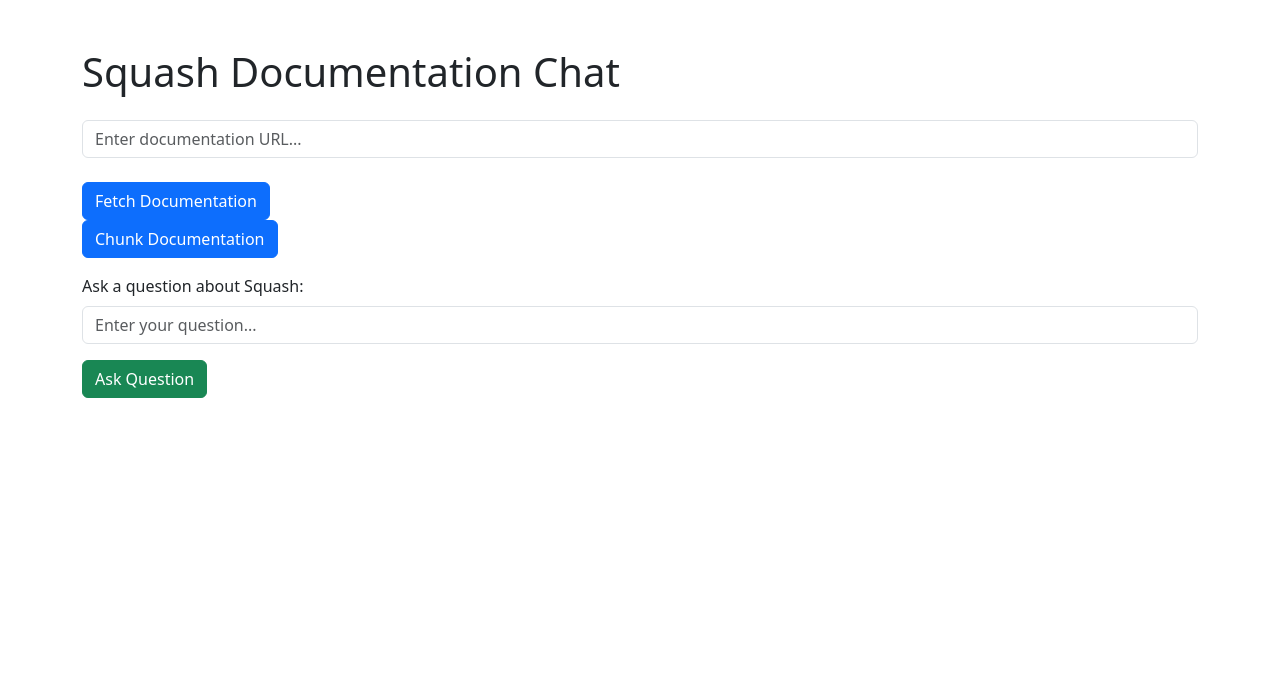
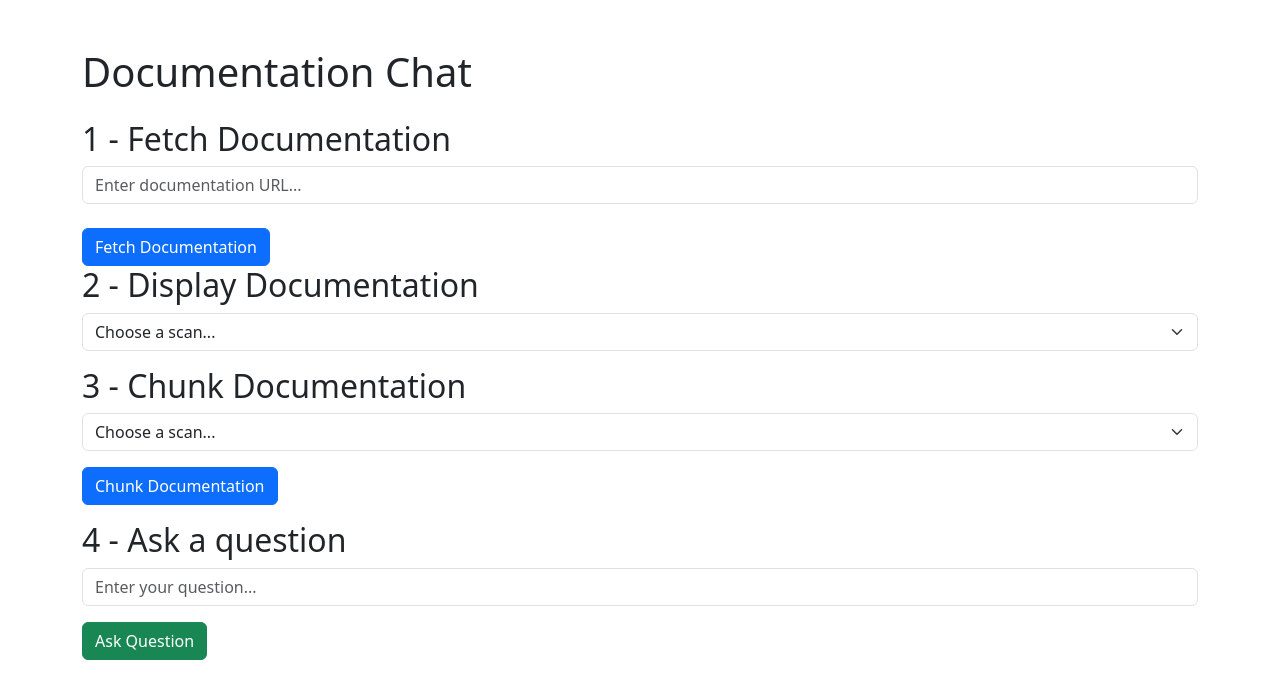
Before and after one commit to lmazure/rag, a Flask app: page / in a window 1280 px wide. Shown: the top 699 px of the page. Run offline with Flask 3, Linux system fonts and the light colour scheme; data that the repository does not hold is empty.

Commit message:
Feat: store the scans in a SQL table

```diff
--- a/doc_chat/app.py
+++ b/doc_chat/app.py
@@ -42,9 +42,9 @@ def get_all_html_urls(base_url: str) -> List[str]:
 
     return list(set(urls))
 
-def fetch_content(url: str) -> None:
+def fetch_content(scan_id: int, url: str) -> None:
     """Fetch content from URL and split into chunks."""
-    id = scan_db.add_url(db_path, url)
+    id = scan_db.add_scanned_url(db_path, scan_id, url)
     converter = DocumentConverter()
     result = converter.convert(url)
     doc = result.document
@@ -52,9 +52,9 @@ def fetch_content(url: str) -> None:
         fp.write(json.dumps(doc.export_to_dict()))
     return
 
-def chunk_content() -> List[Tuple[str, str]]:
-    """Fetch content from URL and split into chunks."""
-    scanned_urls = scan_db.get_urls(db_path)
+def chunk_content(scan_id: int) -> List[Tuple[str, str]]:
+    """Fetch content from URLs and split into chunks."""
+    scanned_urls = scan_db.get_all_scanned_urls(db_path, scan_id)
     chunker = HybridChunker()
     chunks = []
     for url in scanned_urls:
@@ -99,29 +99,38 @@ Please provide an answer based on the context above. If the context doesn't cont
     print(response)
     return response.choices[0].message.content
 
+
+
 @app.route('/')
 def home():
     return render_template('index.html')
 
 @app.route('/fetch', methods=['POST'])
 def fetch():
+    root_url = request.args.get('root_url')
+    if not root_url:
+        return jsonify({'error': 'root_url is required'}), 400
 
-    base_url = request.args.get('url')
-    if not base_url:
-        return jsonify({'error': 'url is required'}), 400
+    scan_id = scan_db.add_scan(db_path, root_url)
 
-    collection = setup_chroma()
+    urls = get_all_html_urls(root_url)
 
-    urls = get_all_html_urls(base_url)
-
-    for i, url in enumerate(urls):
-        fetch_content(url)
+    for url in urls:
+        fetch_content(scan_id, url)
 
     return jsonify({"message": f"Fetched {len(urls)} URLs"})
 
+@app.route('/scans', methods=['GET'])
+def get_all_scans():
+    """Get all scans"""
+    scans = scan_db.get_all_scans(db_path)
+    return jsonify(scans)
 
 @app.route('/chunk', methods=['POST'])
 def chunk():
+    scan_id = request.args.get('scan_id')
+    if not scan_id:
+        return jsonify({'error': 'scan_id is required'}), 400
 
     collection = setup_chroma()
 
@@ -129,7 +138,7 @@ def chunk():
     all_metadatas = []
     all_ids = []
 
-    chunks = chunk_content()
+    chunks = chunk_content(scan_id)
     i = 0
     for (chunk, url) in chunks:
         all_chunks.append(chunk)
--- a/doc_chat/scan_db.py
+++ b/doc_chat/scan_db.py
@@ -2,7 +2,7 @@ from typing import List, Tuple
 import sqlite3
 import os
 
-database_name = "scans.db.sqlite3"
+database_name = "history.db.sqlite3"
 
 def setup_database(db_path: str) -> None:
     """
@@ -18,7 +18,24 @@ def setup_database(db_path: str) -> None:
     conn = sqlite3.connect(f"{db_path}/{database_name}")
     cursor = conn.cursor()
 
-    # Create a table
+    # Create scans table
+    cursor.execute('''
+        CREATE TABLE IF NOT EXISTS scans (
+            id INTEGER PRIMARY KEY AUTOINCREMENT,
+            root_url TEXT NOT NULL,
+            created_at DATETIME DEFAULT CURRENT_TIMESTAMP
+        )
+    ''')
+
+    # Create scanned URLs table
+    cursor.execute('''
+        CREATE TABLE IF NOT EXISTS scanned_urls (
+            id INTEGER PRIMARY KEY AUTOINCREMENT,
+            scan_id INTEGER NOT NULL,
+            url TEXT NOT NULL,
+            FOREIGN KEY (scan_id) REFERENCES scans (id)
+        )
+    ''')
     cursor.execute('''
         CREATE TABLE IF NOT EXISTS scanned_urls (
             id INTEGER PRIMARY KEY AUTOINCREMENT,
@@ -38,12 +55,82 @@ def delete_database(db_path: str) -> None:
     """
     os.remove(f"{db_path}/{database_name}")
 
-def add_url(db_path: str, url: str) -> int:
+def add_scan(db_path: str, root_url: str) -> int:
+    """
+    Add a scan to the database.
+
+    Args:
+        db_path: The path to the database directory.
+        root_url: The root URL of the scan.
+
+    Returns:
+        The ID of the inserted scan.
+    """
+    # Store regular data in SQLite
+    conn = sqlite3.connect(f"{db_path}/{database_name}")
+    cursor = conn.cursor()
+
+    cursor.execute('''
+        INSERT INTO scans (root_url)
+        VALUES (?)
+    ''', (root_url,))
+
+    # Get the ID of the inserted scan
+    id = cursor.lastrowid
+    conn.commit()
+    assert id is not None
+    conn.close()
+
+    return id
+
+def get_scan(db_path: str, scan_id: int) -> Tuple[int, str]:
+    """
+    Get a scan from the database.
+
+    Args:
+        db_path: The path to the database directory.
+        scan_id: The ID of the scan.
+
+    Returns:
+        A tuple of (scan_id, root_url).
+    """
+    # Get data from SQLite
+    conn = sqlite3.connect(f"{db_path}/{database_name}")
+    cursor = conn.cursor()
+
+    cursor.execute('SELECT * FROM scans WHERE id = ?', (scan_id,))
+    scan_data = cursor.fetchone()
+    conn.close()
+
+    return scan_data
+
+def get_all_scans(db_path: str) -> List[Tuple[int, str]]:
+    """
+    Get all scans from the database.
+
+    Args:
+        db_path: The path to the database directory.
+
+    Returns:
+        A list of tuples, where each tuple contains the ID and root URL.
+    """
+    # Get data from SQLite
+    conn = sqlite3.connect(f"{db_path}/{database_name}")
+    cursor = conn.cursor()
+
+    cursor.execute('SELECT * FROM scans')
+    scans_data = cursor.fetchall()
+    conn.close()
+
+    return scans_data
+
+def add_scanned_url(db_path: str, scan_id: int, url: str) -> int:
     """
     Add a scanned URL to the database.
 
     Args:
         db_path: The path to the database directory.
+        scan_id: The ID of the scan.
         url: The URL of the scan.
 
     Returns:
@@ -54,9 +141,9 @@ def add_url(db_path: str, url: str) -> int:
     cursor = conn.cursor()
 
     cursor.execute('''
-        INSERT INTO scanned_urls (url)
-        VALUES (?)
-    ''', (url,))
+        INSERT INTO scanned_urls (scan_id, url)
+        VALUES (?, ?)
+    ''', (scan_id, url))
 
     # Get the ID of the inserted model
     id = cursor.lastrowid
@@ -67,13 +154,13 @@ def add_url(db_path: str, url: str) -> int:
     return id
 
 
-def get_url(db_path: str, url_id: int) -> str:
+def get_scanned_url(db_path: str, url_id: int) -> str:
     """
     Get a scanned URL from the database.
 
     Args:
         db_path: The path to the database directory.
-        url_id: The ID of the URL.
+        url_id: The ID of the scanned URL.
 
     Returns:
         The URL as a string.
@@ -93,12 +180,13 @@ def get_url(db_path: str, url_id: int) -> str:
         return url_data[1]
     raise Exception(f"URL {url_id} not found")
 
-def get_urls(db_path: str) -> List[Tuple[int, str]]:
+def get_all_scanned_urls(db_path: str, scan_id: int) -> List[Tuple[int, str]]:
     """
-    Get all scanned URLs from the database.
+    Get all scanned URLs of a scan from the database.
 
     Args:
         db_path: The path to the database directory.
+        scan_id: The ID of the scan.
 
     Returns:
         A list of tuples, where each tuple contains the ID and URL.
@@ -107,7 +195,7 @@ def get_urls(db_path: str) -> List[Tuple[int, str]]:
     conn = sqlite3.connect(f"{db_path}/{database_name}")
     cursor = conn.cursor()
 
-    cursor.execute('SELECT * FROM scanned_urls')
+    cursor.execute('SELECT * FROM scanned_urls WHERE scan_id = ?', (scan_id,))
     urls_data = cursor.fetchall()
     conn.close()
 
--- a/doc_chat/templates/index.html
+++ b/doc_chat/templates/index.html
@@ -17,8 +17,9 @@
 </head>
 <body>
     <div class="container mt-5">
-        <h1 class="mb-4">Squash Documentation Chat</h1>
+        <h1 class="mb-4">Documentation Chat</h1>
 
+        <h2>1 - Fetch Documentation</h2>
         <div class="mb-4">
             <div class="input-group mb-3">
                 <input type="text" class="form-control" id="docUrl" placeholder="Enter documentation URL...">
@@ -27,13 +28,27 @@
         <button id="fetchBtn" class="btn btn-primary">Fetch Documentation</button>
         <span id="fetchStatus" class="ms-3"></span>
 
+        <h2>2 - Display Documentation</h2>
         <div class="mb-3">
-        <button id="chunkBtn" class="btn btn-primary">Chunk Documentation</button>
-        <span id="chunkStatus" class="ms-3"></span>
-    </div>
+            <select id="scanSelectorForDisplay" class="form-select">
+                <option selected value="0">Choose a scan...</option>
+            </select>
+        </div>
+
+        <h2>3 - Chunk Documentation</h2>
+        <div class="mb-3">
+            <select id="scanSelectorForChunk" class="form-select">
+                <option selected value="0">Choose a scan...</option>
+            </select>
+        </div>
 
         <div class="mb-3">
-            <label for="query" class="form-label">Ask a question about Squash:</label>
+            <button id="chunkBtn" class="btn btn-primary">Chunk Documentation</button>
+            <span id="chunkStatus" class="ms-3"></span>
+        </div>
+
+        <h2>4 - Ask a question</h2>
+        <div class="mb-3">
             <input type="text" class="form-control" id="query" placeholder="Enter your question...">
         </div>
         <button id="submitBtn" class="btn btn-success mb-4">Ask Question</button>
@@ -62,7 +77,7 @@
             fetchStatus.textContent = 'fetching documentation...';
 
             try {
-                const response = await fetch(`/fetch?url=${encodeURIComponent(docUrl)}`, {
+                const response = await fetch(`/fetch?root_url=${encodeURIComponent(docUrl)}`, {
                     method: 'POST'
                 });
                 const data = await response.json();
@@ -75,12 +90,30 @@
             }
         });
 
+        document.addEventListener('DOMContentLoaded', async () => {
+            const scanSelectorForChunk = document.getElementById('scanSelectorForChunk');
+            try {
+                const response = await fetch('/scans');
+                const scans = await response.json();
+                scans.forEach(scan => {
+                        const option = document.createElement('option');
+                        option.value = scan[0];
+                        option.textContent = scan[1] + " - " + scan[2];
+                        scanSelectorForChunk.appendChild(option);
+                    });
+                } catch (error) {
+                    console.error('Error fetching scans:', error);
+                }
+            });
+
         document.getElementById('chunkBtn').addEventListener('click', async () => {
+            const scanSelectorForChunk = document.getElementById('scanSelectorForChunk');
+            const scanId = scanSelectorForChunk.value;
             const chunkStatus = document.getElementById('chunkStatus');
             const chunkBtn = document.getElementById('chunkBtn');
 
-            if (!docUrl) {
-                chunkStatus.textContent = 'Please enter a documentation URL';
+            if (scanId == 0) {
+                chunkStatus.textContent = 'Please select a scan';
                 return;
             }
 
@@ -88,7 +121,7 @@
             chunkStatus.textContent = 'chunking documentation...';
 
             try {
-                const response = await fetch(`/chunk`, {
+                const response = await fetch(`/chunk?scan_id=${scanId}`, {
                     method: 'POST'
                 });
                 const data = await response.json();
```
Also changed, not shown: doc_chat/TODO.md (+5 -2 lines), 1 other file.
